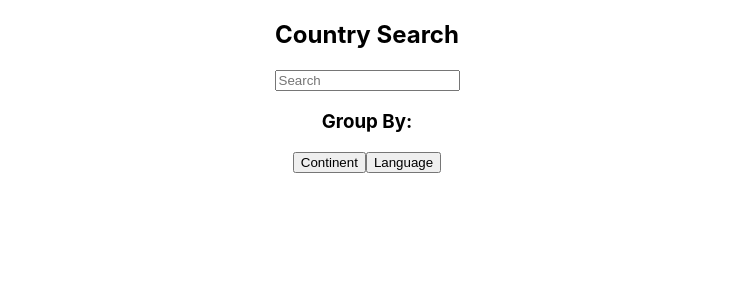
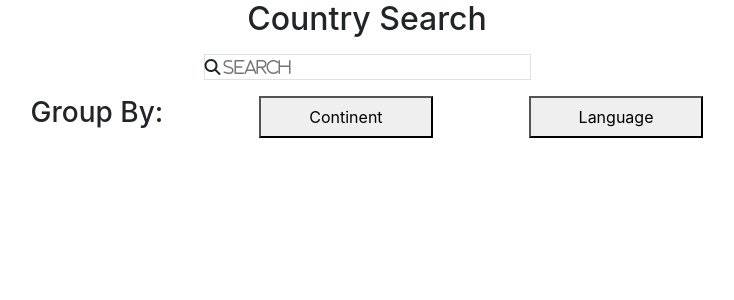
Before and after one commit to ayeAlvo/searchCountries, a React (Create React App) app: page / in a window 1280 px wide. Shown: the top 300 px of the page, without its empty margins (273-1007 px from the left). Built offline with nearby package versions, Linux system fonts and the light colour scheme; no server answers.

Commit message:
agrego bootstrap y fontAwesome

```diff
--- a/public/index.html
+++ b/public/index.html
@@ -10,6 +10,8 @@
       content="Web site created using create-react-app"
     />
     <link rel="apple-touch-icon" href="%PUBLIC_URL%/logo192.png" />
+    <link href="https://cdn.jsdelivr.net/npm/bootstrap@5.1.3/dist/css/bootstrap.min.css" rel="stylesheet" integrity="sha384-1BmE4kWBq78iYhFldvKuhfTAU6auU8tT94WrHftjDbrCEXSU1oBoqyl2QvZ6jIW3" crossorigin="anonymous">
+    <link rel="stylesheet" href="https://cdnjs.cloudflare.com/ajax/libs/font-awesome/6.1.1/css/all.min.css" integrity="sha512-KfkfwYDsLkIlwQp6LFnl8zNdLGxu9YAA1QvwINks4PhcElQSvqcyVLLD9aMhXd13uQjoXtEKNosOWaZqXgel0g==" crossorigin="anonymous" referrerpolicy="no-referrer" />
     <!--
       manifest.json provides metadata used when your web app is installed on a
       user's mobile device or desktop. See https://developers.google.com/web/fundamentals/web-app-manifest/
--- a/src/components/SearchCountry.jsx
+++ b/src/components/SearchCountry.jsx
@@ -43,13 +43,18 @@ const SearchCountry = ({countries}) => {
   return (
     <>
     <form action="" onSubmit={handleSubmit} className="form-inline justify-content-center m-3 d-flex">
-        <input type="text" placeholder="Search" className="input" value={countryInput} onChange={handleChange} />
-        {/* <button type="submit" className="btn btn-outline-light mx-2 btn-search">Filter</button> */}
+      <div className="border">
+        <i className="fa-solid fa-magnifying-glass" >
+        <input type="text" placeholder="Search" className="input border-0" value={countryInput} onChange={handleChange} /></i>
+      </div>
+
       </form>
 
-      <h3>Group By: </h3>
-      <button type="button" onClick={renderContinent}>Continent</button>
-      <button type="button" onClick={renderLanguage}>Language</button>
+      <div className="d-flex justify-content-center">
+        <h3 className="mx-5">Group By: </h3>
+        <button className="mx-5 px-5" type="button" onClick={renderContinent}>Continent</button>
+        <button className="mx-5 px-5" type="button" onClick={renderLanguage}>Language</button>
+      </div>
 
       <Country country={countrySearch} continent={continent} language={language}/>
 
```
